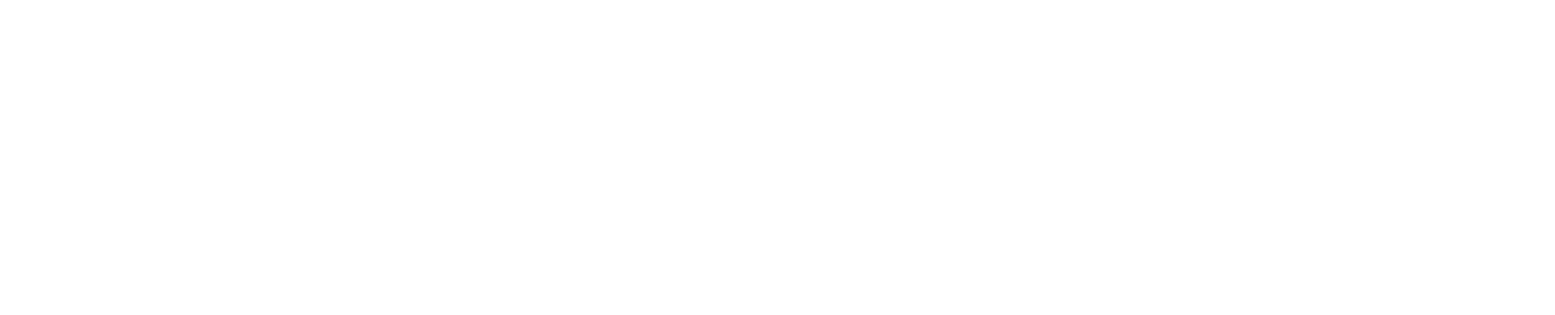
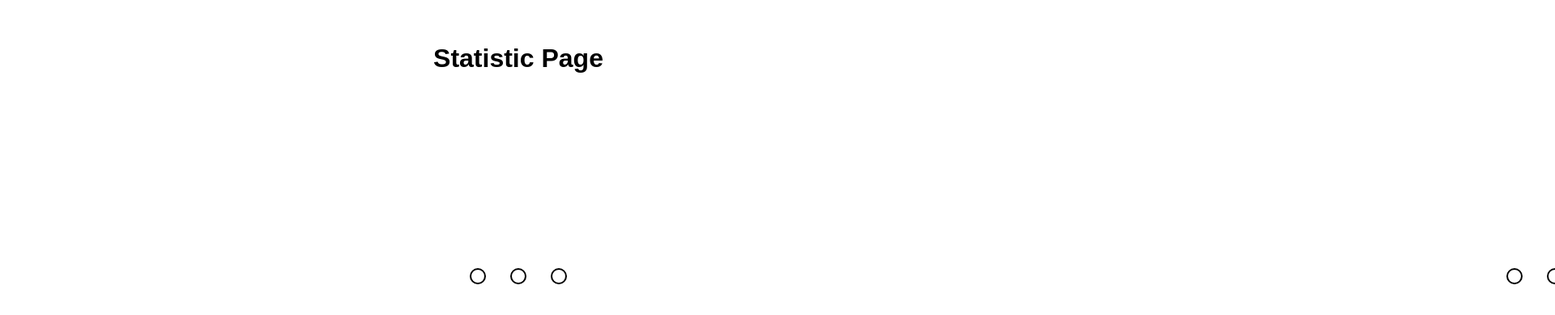
Before and after one commit to sulthanwf/Water-Log, a React (Create React App) app: page / in a window 1280 px wide. Shown: the part 328-718 px from the top of the page at 81% size, 1920 px wide, since content can reach past the window. Built offline with nearby package versions, Linux system fonts and the light colour scheme.

Commit message:
minor modification

```diff
--- a/src/components/Home/BottleInfoPage.js
+++ b/src/components/Home/BottleInfoPage.js
@@ -1,10 +1,20 @@
 import React from "react";
 import styled from "styled-components";
+import { Title, TripleCircleContainer, Circle } from "./MainPage";
 
 const BottleInfoPage = () => {
   return (
     <>
-      <BottleInfoContanier></BottleInfoContanier>
+      <BottleInfoContanier>
+        <BottleInfoContent>
+          <Title>Bottle Info Page</Title>
+        </BottleInfoContent>
+        <TripleCircleContainer>
+          <Circle size="20px" />
+          <Circle size="20px" />
+          <Circle size="20px" />
+        </TripleCircleContainer>
+      </BottleInfoContanier>
     </>
   );
 };
@@ -14,6 +24,7 @@
 export const BottleInfoContanier = styled.div`
   grid-area: bottle;
   display: flex;
+  flex-direction: column;
   justify-content: center;
   align-items: center;
   height: 100vh;
@@ -21,3 +32,5 @@
   padding: 0 1rem;
   color: #000;
 `;
+
+export const BottleInfoContent = styled.div``;
--- a/src/components/Home/Home.js
+++ b/src/components/Home/Home.js
@@ -8,8 +8,8 @@
   return (
     <>
       <HomeContainer>
+        <MainPage />
         <StatsPage />
-        <MainPage />
         <BottleInfoPage />
       </HomeContainer>
     </>
--- a/src/components/Home/MainPage.js
+++ b/src/components/Home/MainPage.js
@@ -2,19 +2,23 @@
 import styled from "styled-components";
 
 const MainPage = () => {
+  const handleClick = () => {
+    console.log("Finished a bottle!");
+  };
+
   return (
     <>
       <MainPageContainer>
         <MainPageContent>
-          <Circle>
+          <Circle onClick={handleClick}>
             <Title>Finished a Bottle!</Title>
           </Circle>
-          <TripleCircleContainer>
-            <Circle size="30px" />
-            <Circle size="30px" />
-            <Circle size="30px" />
-          </TripleCircleContainer>
         </MainPageContent>
+        <TripleCircleContainer>
+          <Circle size="20px" />
+          <Circle size="20px" />
+          <Circle size="20px" />
+        </TripleCircleContainer>
       </MainPageContainer>
     </>
   );
@@ -24,11 +28,11 @@
 
 export const MainPageContainer = styled.div`
   grid-area: main;
-  background: none;
   display: flex;
+  flex-direction: column;
   justify-content: center;
   align-items: center;
-  height: 100%;
+  height: 100vh;
   width: 100vw;
   padding: 0 1rem;
   color: #fff;
@@ -60,8 +64,10 @@
   place-items: center;
 `;
 
-export const Circle = styled.div`
+export const Circle = styled.span`
   display: flex;
+  transition: background-color 0.6s ease;
+  cursor: pointer;
   border: 2px #000 solid;
   border-radius: 50%;
   width: ${({ size }) => (size ? size : "300px")};
@@ -80,6 +86,8 @@
 export const TripleCircleContainer = styled.div`
   display: flex;
   flex-direction: row;
-  width: 100%;
+  width: 150px;
   justify-content: space-around;
+  position: absolute;
+  bottom: 15%;
 `;
--- a/src/components/Home/StatsPage.js
+++ b/src/components/Home/StatsPage.js
@@ -1,10 +1,20 @@
 import React from "react";
 import styled from "styled-components";
+import { Title, TripleCircleContainer, Circle } from "./MainPage";
 
 const StatsPage = () => {
   return (
     <>
-      <StatsContainer></StatsContainer>
+      <StatsContainer>
+        <StatsContent>
+          <Title>Statistic Page</Title>
+        </StatsContent>
+        <TripleCircleContainer>
+          <Circle size="20px" />
+          <Circle size="20px" />
+          <Circle size="20px" />
+        </TripleCircleContainer>
+      </StatsContainer>
     </>
   );
 };
@@ -13,8 +23,8 @@
 
 export const StatsContainer = styled.div`
   grid-area: stats;
-  background: none;
   display: flex;
+  flex-direction: column;
   justify-content: center;
   align-items: center;
   height: 100vh;
@@ -22,3 +32,5 @@
   padding: 0 1rem;
   color: #fff;
 `;
+
+export const StatsContent = styled.div``;
```
